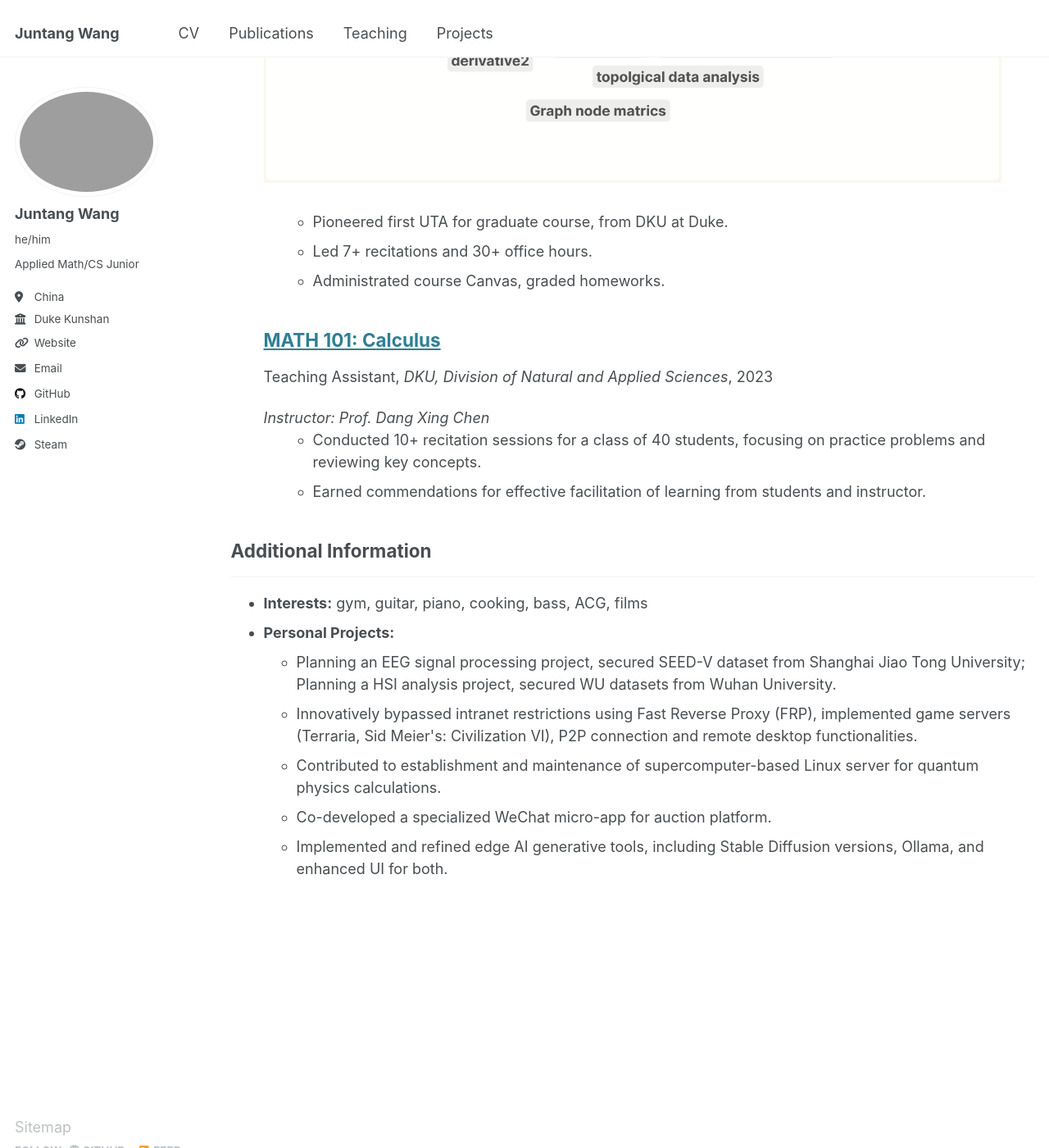
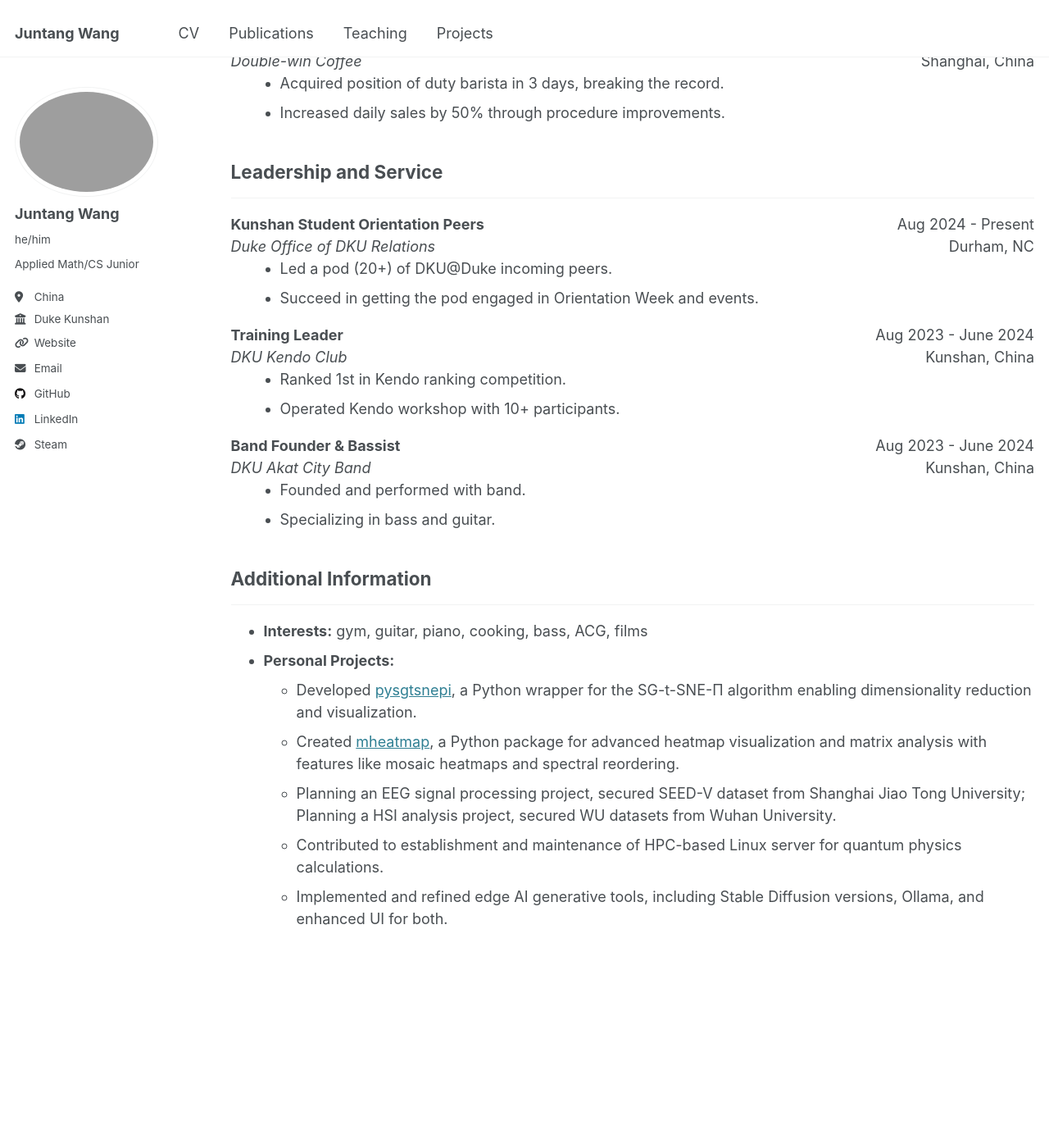
Before and after one commit to juntang1129/juntang1129.github.io, a Jekyll site: the page built from _pages/cv.md, in a window 1280 px wide and 1400 px high, scrolled down 4810 px. Shown: the whole window at 82% size. Built offline with Jekyll 4.4.1, drawn with Linux system fonts in a browser that asks for light colours; some of the changed text lies outside the part shown.

Commit message:
mar update

```diff
--- a/_pages/cv.md
+++ b/_pages/cv.md
@@ -30,6 +30,7 @@ redirect_from:
 </div>
 
 ## Education
+
 <hr>
 <div style="display: flex; justify-content: space-between;">
   <div>
@@ -71,8 +72,15 @@ redirect_from:
   </ul>
 </div>
 
+## Publications
+
+<hr>
+  <ul>{% for post in site.publications reversed %}
+    {% include archive-single-cv.html %}
+  {% endfor %}</ul>
 
 ## Research experience
+
 <hr>
 <div style="display: flex; justify-content: space-between;">
   <div>
@@ -170,7 +178,6 @@ redirect_from:
   </ul>
 </div>
 
-
 <div style="display: flex; justify-content: space-between;">
   <div>
     <strong>RINDSTU 393 – Superconductivity</strong><br>
@@ -190,7 +197,15 @@ redirect_from:
   </ul>
 </div>
 
+## Teaching
+
+<hr>
+  <ul>{% for post in site.teaching reversed %}
+    {% include archive-single.html %}
+  {% endfor %}</ul>
+
 ## Skills
+
 <hr>
 <div style="display: flex; flex-wrap: wrap; gap: 20px;">
 
@@ -247,17 +262,8 @@ redirect_from:
 
 </div>
 
-[//]: # (## Publications)
+## Work experience
 
-[//]: # (<hr>)
-
-[//]: # (  <ul>{% for post in site.publications reversed %})
-
-[//]: # (    {% include archive-single-cv.html %})
-
-[//]: # (  {% endfor %}</ul>)
-
-## Work experience
 <hr>
 <div style="display: flex; justify-content: space-between;">
   <div>
@@ -329,6 +335,7 @@ redirect_from:
 </div>
 
 ## Leadership and Service
+
 <hr>
 <div style="display: flex; justify-content: space-between;">
   <div>
@@ -381,23 +388,17 @@ redirect_from:
   </ul>
 </div>
 
+## Additional Information
 
-## Teaching
-<hr>
-  <ul>{% for post in site.teaching reversed %}
-    {% include archive-single.html %}
-  {% endfor %}</ul>
-
-## Additional Information
 <hr>
 <ul>
   <li><strong>Interests:</strong> gym, guitar, piano, cooking, bass, ACG, films</li>
   <li><strong>Personal Projects:</strong>
     <ul>
+      <li>Developed <a href="https://qqgjyx.com/pysgtsnepi" target="_blank">pysgtsnepi</a>, a Python wrapper for the SG-t-SNE-Π algorithm enabling dimensionality reduction and visualization.</li>
+      <li>Created <a href="https://qqgjyx.com/mheatmap" target="_blank">mheatmap</a>, a Python package for advanced heatmap visualization and matrix analysis with features like mosaic heatmaps and spectral reordering.</li>
       <li>Planning an EEG signal processing project, secured SEED-V dataset from Shanghai Jiao Tong University; Planning a HSI analysis project, secured WU datasets from Wuhan University.</li>
-      <li>Innovatively bypassed intranet restrictions using Fast Reverse Proxy (FRP), implemented game servers (Terraria, Sid Meier's: Civilization VI), P2P connection and remote desktop functionalities.</li>
-      <li>Contributed to establishment and maintenance of supercomputer-based Linux server for quantum physics calculations.</li>
-      <li>Co-developed a specialized WeChat micro-app for auction platform.</li>
+      <li>Contributed to establishment and maintenance of HPC-based Linux server for quantum physics calculations.</li>
       <li>Implemented and refined edge AI generative tools, including Stable Diffusion versions, Ollama, and enhanced UI for both.</li>
     </ul>
   </li>
--- a/_teaching/2024-fall-teaching-2.md
+++ b/_teaching/2024-fall-teaching-2.md
@@ -13,7 +13,7 @@ location: "Durham, NC"
     <em>Instructor: Prof. Xiaobai Sun</em>
   </div>
 </div>
-<img src="../images/cs521.png" alt="CS521 Course" style="width: 100%; margin: 10px 0;">
+<img src="../images/teaching/cs521.png" alt="CS521 Course" style="width: 100%; margin: 10px 0;">
 <div style="padding-left: 20px;">
   <ul style="margin-top: 0;">
     <li>Pioneered first UTA for graduate course, from DKU at Duke. </li>
--- /dev/null
+++ b/_teaching/2025-spring-teaching-3.md
@@ -0,0 +1,22 @@
+---
+title: "MATH 302: Numerical Analysis"
+collection: teaching
+type: "Teaching Assistant"
+permalink: /teaching/2025-spring-teaching-3
+venue: "DKU, Division of Natural and Applied Sciences"
+date: Jan - Mar 2025
+location: "Kunshan, China"
+---
+
+<div style="display: flex; justify-content: space-between; margin-top: 10px;">
+  <div>
+    <em>Instructor: Prof. Dangxing Chen</em>
+  </div>
+</div>
+<div style="padding-left: 20px;">
+  <ul style="margin-top: 0;">
+    <li>Led weekly recitations covering core numerical methods topics and provided detailed solution walkthroughs</li>
+    <li>Assisted students with MATLAB/Python implementations through coding office hours and debugging sessions</li>
+    <li>Created comprehensive review materials for linear algebra, interpolation and numerical integration concepts</li>
+  </ul>
+</div>
```
Also changed, not shown: _pages/about.md (+1 -1 lines), _pages/projects.md (+10 -3 lines), _publications/2025-02-10-paper-title-number-1.md (added, +22 -0 lines), _publications/2025-03-10-paper-title-number-2.md (added, +23 -0 lines), images/publications/gasnn_dsmz_temp_ablation.png (added), images/publications/gasnn_dsmz_temp_regression.png (added), images/publications/gasnn_mnist_confusion_matrix.png (added), images/publications/gasnn_model_architecture.png (added), images/publications/lk99_XRD.png (added), images/publications/lk99_pRAMAN.png (added), images/publications/lk99_tRAMAN.png (added), images/publications/lk99_tXRD.png (added), 2 other files.
